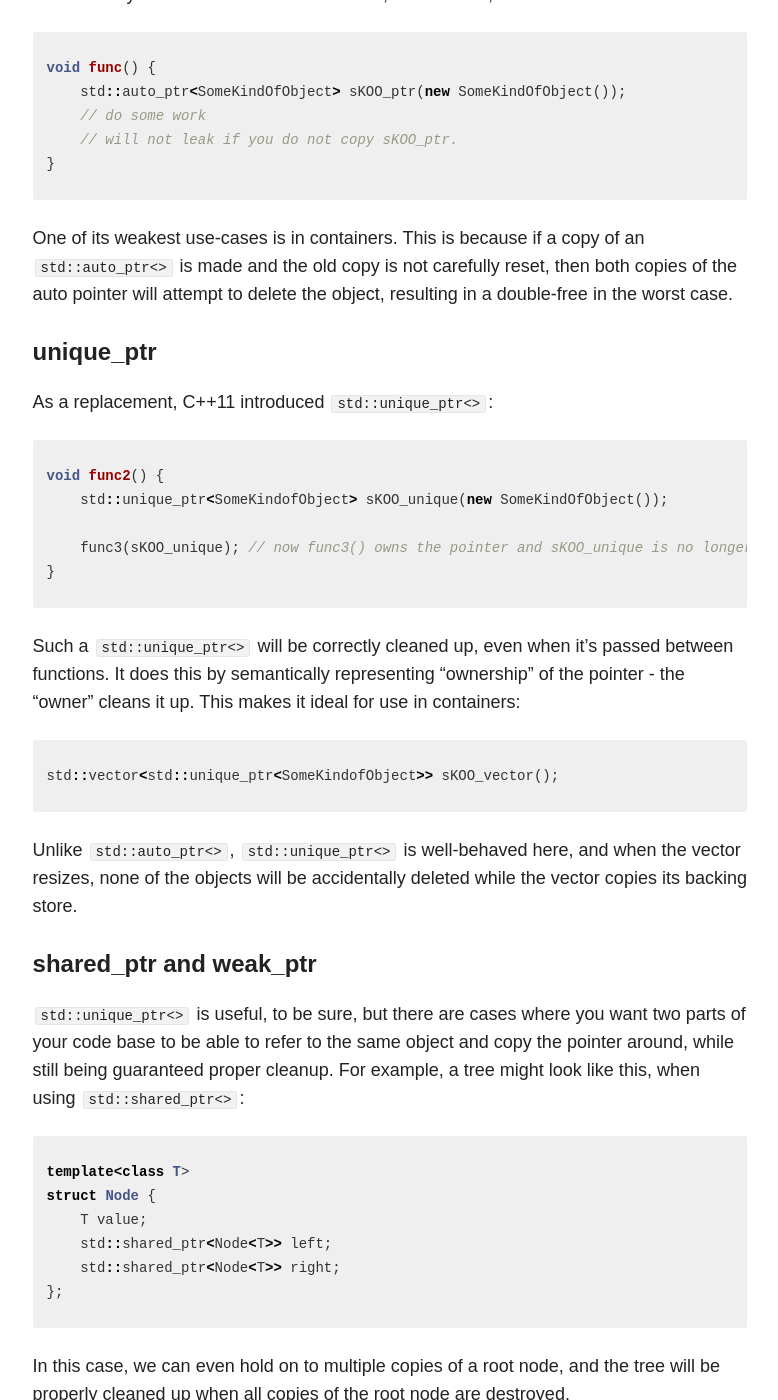
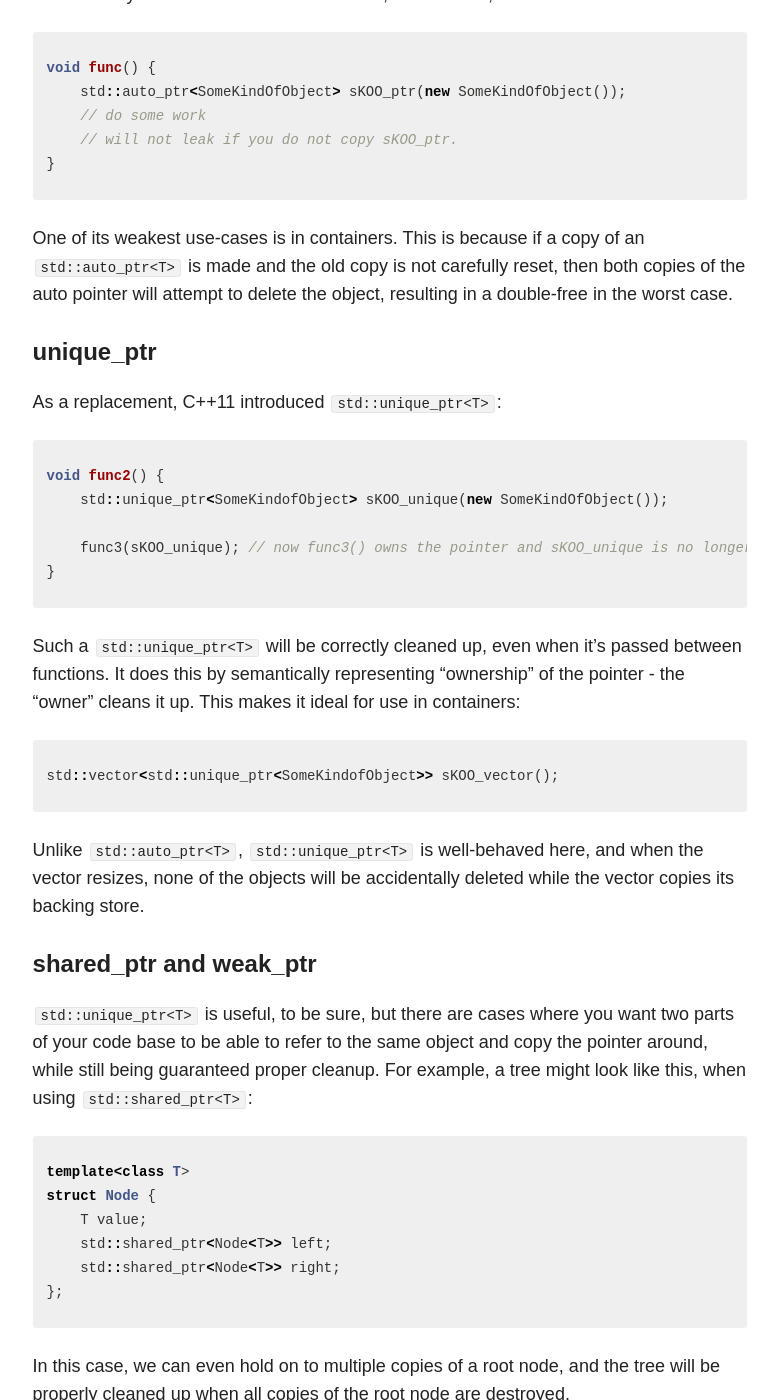
Before and after one commit to ericjansen/ericjansen.github.io, a Jekyll site: the page built from _posts/articles/2016-02-28-choosing-smart-pointers-in-c.markdown, in a window 1280 px wide and 1400 px high, scrolled down 751 px. Shown: the whole window, without its empty margins (347-1125 px from the left). Built offline with Jekyll 4.4.1, drawn with Linux system fonts in a browser that asks for light colours; nearby versions of some CDN libraries; some of the changed text lies outside the part shown.

```diff
--- a/_posts/articles/2016-02-28-choosing-smart-pointers-in-c.markdown
+++ b/_posts/articles/2016-02-28-choosing-smart-pointers-in-c.markdown
@@ -14,8 +14,8 @@ SomeKindOfObject *someKindOfObject = new SomeKindOfObject();
 {% endhighlight %}
 .. will leak memory if an accompanying delete is not executed at the proper time.
 
-#### auto_ptr
-In order to minimize these cases, ``std::auto_ptr<>`` was introduced. Due to the limitations of C++ prior to the 2011 standard, however, it's still very easy for auto_ptr to leak memory. It is sufficient for limited cases, such as this, however:
+#### auto_ptr<T>
+In order to minimize these cases, ``std::auto_ptr<T>`` was introduced. Due to the limitations of C++ prior to the 2011 standard, however, it's still very easy for auto_ptr to leak memory. It is sufficient for limited cases, such as this, however:
 {% highlight c++ %}
 void func() {
     std::auto_ptr<SomeKindOfObject> sKOO_ptr(new SomeKindOfObject());
@@ -23,10 +23,10 @@ void func() {
     // will not leak if you do not copy sKOO_ptr.
 }
 {% endhighlight %}
-One of its weakest use-cases is in containers. This is because if a copy of an ``std::auto_ptr<>`` is made and the old copy is not carefully reset, then both copies of the auto pointer will attempt to delete the object, resulting in a double-free in the worst case.
+One of its weakest use-cases is in containers. This is because if a copy of an ``std::auto_ptr<T>`` is made and the old copy is not carefully reset, then both copies of the auto pointer will attempt to delete the object, resulting in a double-free in the worst case.
 
-#### unique_ptr
-As a replacement, C++11 introduced ``std::unique_ptr<>``:
+#### unique_ptr<T>
+As a replacement, C++11 introduced ``std::unique_ptr<T>``:
 {% highlight c++ %}
 void func2() {
     std::unique_ptr<SomeKindofObject> sKOO_unique(new SomeKindOfObject());
@@ -34,14 +34,14 @@ void func2() {
     func3(sKOO_unique); // now func3() owns the pointer and sKOO_unique is no longer valid
 }
 {% endhighlight %}
-Such a ``std::unique_ptr<>`` will be correctly cleaned up, even when it's passed between functions. It does this by semantically representing "ownership" of the pointer - the "owner" cleans it up. This makes it ideal for use in containers:
+Such a ``std::unique_ptr<T>`` will be correctly cleaned up, even when it's passed between functions. It does this by semantically representing "ownership" of the pointer - the "owner" cleans it up. This makes it ideal for use in containers:
 {% highlight c++ %}
 std::vector<std::unique_ptr<SomeKindofObject>> sKOO_vector();
 {% endhighlight %}
-Unlike ``std::auto_ptr<>``, ``std::unique_ptr<>`` is well-behaved here, and when the vector resizes, none of the objects will be accidentally deleted while the vector copies its backing store.
+Unlike ``std::auto_ptr<T>``, ``std::unique_ptr<T>`` is well-behaved here, and when the vector resizes, none of the objects will be accidentally deleted while the vector copies its backing store.
 
-#### shared_ptr and weak_ptr
-``std::unique_ptr<>`` is useful, to be sure, but there are cases where you want two parts of your code base to be able to refer to the same object and copy the pointer around, while still being guaranteed proper cleanup. For example, a tree might look like this, when using ``std::shared_ptr<>``:
+#### shared_ptr<T> and weak_ptr<T>
+``std::unique_ptr<T>`` is useful, to be sure, but there are cases where you want two parts of your code base to be able to refer to the same object and copy the pointer around, while still being guaranteed proper cleanup. For example, a tree might look like this, when using ``std::shared_ptr<T>``:
 {% highlight c++ %}
 template<class T>
 struct Node {
@@ -52,7 +52,7 @@ struct Node {
 {% endhighlight %}
 In this case, we can even hold on to multiple copies of a root node, and the tree will be properly cleaned up when all copies of the root node are destroyed.
 
-This works because each ``std::shared_ptr<>`` holds on to not only the pointer to the object, but also a reference count of all of the ``std::shared_ptr<>`` objects that refer to the same pointer. When a new one is created, the count goes up. When one is destroyed, the count goes down. When the count reaches zero, the pointer is ``delete`` d.
+This works because each ``std::shared_ptr<T>`` holds on to not only the pointer to the object, but also a reference count of all of the ``std::shared_ptr<T>`` objects that refer to the same pointer. When a new one is created, the count goes up. When one is destroyed, the count goes down. When the count reaches zero, the pointer is ``delete`` d.
 
 So this introduces a problem: Double-linked structures end up with circular references. Say we want to add a ``parent`` pointer to our tree ``Node``:
 {% highlight c++ %}
@@ -66,8 +66,8 @@ struct Node {
 {% endhighlight %}
 Now, if we remove a ``Node``, there's a cyclic reference to it. It'll never be ``delete`` d because its reference count will never be zero.
 
-To solve this problem, you use a ``std::weak_ptr<>``. Weak pointers just "observe" the managed object; they don't "keep it alive" or affect its lifetime. Unlike ``shared_ptr``s, when the last ``weak_ptr`` goes out of scope or disappears, the pointed-to object can still exist because
-the ``weak_ptr``s do not affect the lifetime of the object - they have no ownership rights. But the ``weak_ptr`` can be used to determine whether the object exists, and to provide a ``shared_ptr`` that can be used to refer to it.
+To solve this problem, you use a ``std::weak_ptr<>``. Weak pointers just "observe" the managed object; they don't "keep it alive" or affect its lifetime. Unlike ``shared_ptr<T>``s, when the last ``weak_ptr<T>`` goes out of scope or disappears, the pointed-to object can still exist because
+the ``weak_ptr<T>``s do not affect the lifetime of the object - they have no ownership rights. But the ``weak_ptr<T>`` can be used to determine whether the object exists, and to provide a ``shared_ptr<T>`` that can be used to refer to it.
 {% highlight c++ %}
 template<class T>
 struct Node {
@@ -81,19 +81,19 @@ Now, things will work correctly, and removing a node will not leave stuck refere
 {% highlight c++ %}
 std::shared_ptr<Node<T>> parent_of_this = node->parent.lock();
 {% endhighlight %}
-This way, you can lock a reference to the node, and you have a reasonable guarantee it won't disappear while you're working on it, since you're holding on to a ``std::shared_ptr<>`` of it.
+This way, you can lock a reference to the node, and you have a reasonable guarantee it won't disappear while you're working on it, since you're holding on to a ``std::shared_ptr<T>`` of it.
 
 ##### make_shared and make_unique
-Now, there are some minor problems with ``std::shared_ptr<>`` and ``std::unique_ptr<>`` that should be addressed. The following two lines have a problem:
+Now, there are some minor problems with ``std::shared_ptr<T>`` and ``std::unique_ptr<T>`` that should be addressed. The following two lines have a problem:
 {% highlight c++ %}
 foo_unique(std::unique_ptr<SomeKindofObject>(new SomeKindOfObject()), thrower());
 foo_shared(std::shared_ptr<SomeKindofObject>(new SomeKindOfObject()), thrower());
 {% endhighlight %}
-If ``thrower()`` throws an exception, both lines will leak memory. And more than that, ``std::shared_ptr<>`` holds the reference count far away from the object it points to and this can mean a second allocation. That's not usually desirable.
+If ``thrower()`` throws an exception, both lines will leak memory. And more than that, ``std::shared_ptr<T>`` holds the reference count far away from the object it points to and this can mean a second allocation. That's not usually desirable.
 
-C++11 provides ``std::make_shared<>()`` and C++14 provides ``std::make_unique<>()`` to solve this problem:
+C++11 provides ``std::make_shared<T>()`` and C++14 provides ``std::make_unique<T>()`` to solve this problem:
 {% highlight c++ %}
 foo_unique(std::make_unique<SomeKindofObject>(), thrower());
 foo_shared(std::make_shared<SomeKindofObject>(), thrower());
 {% endhighlight %}
-Now, in both cases, even if ``thrower()`` throws an exception, there will not be a leak of memory. As a bonus, ``std::make_shared<>()`` has the opportunity to create its reference count in the same memory space as its managed object, which can both be faster and can save a few bytes of memory, while giving you an exception safety guarantee!
+Now, in both cases, even if ``thrower()`` throws an exception, there will not be a leak of memory. As a bonus, ``std::make_shared<T>()`` has the opportunity to create its reference count in the same memory space as its managed object, which can both be faster and can save a few bytes of memory, while giving you an exception safety guarantee!
```
Also changed, not shown: _posts/articles/2016-02-29-type-conversions-in-c.markdown (added, +75 -0 lines).
